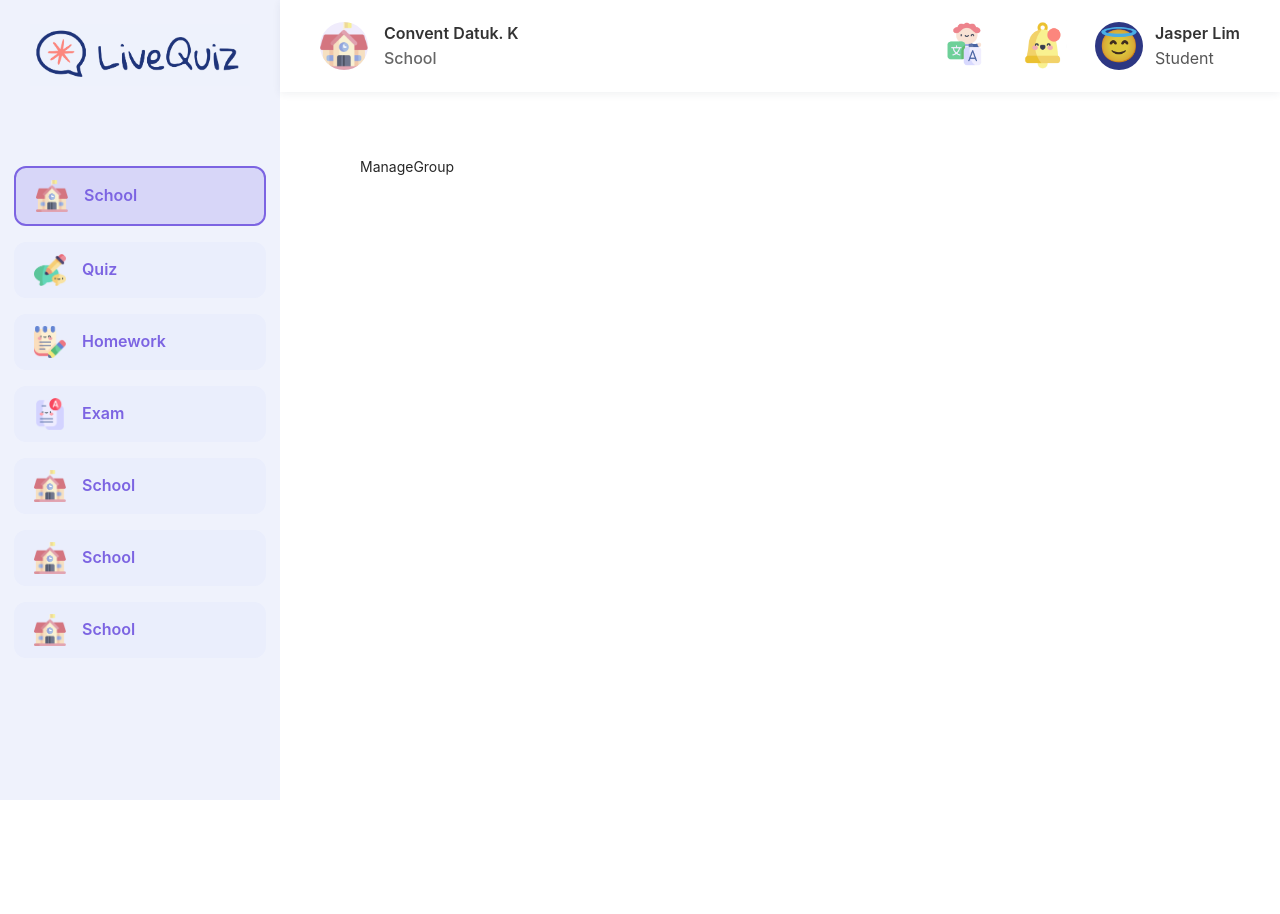
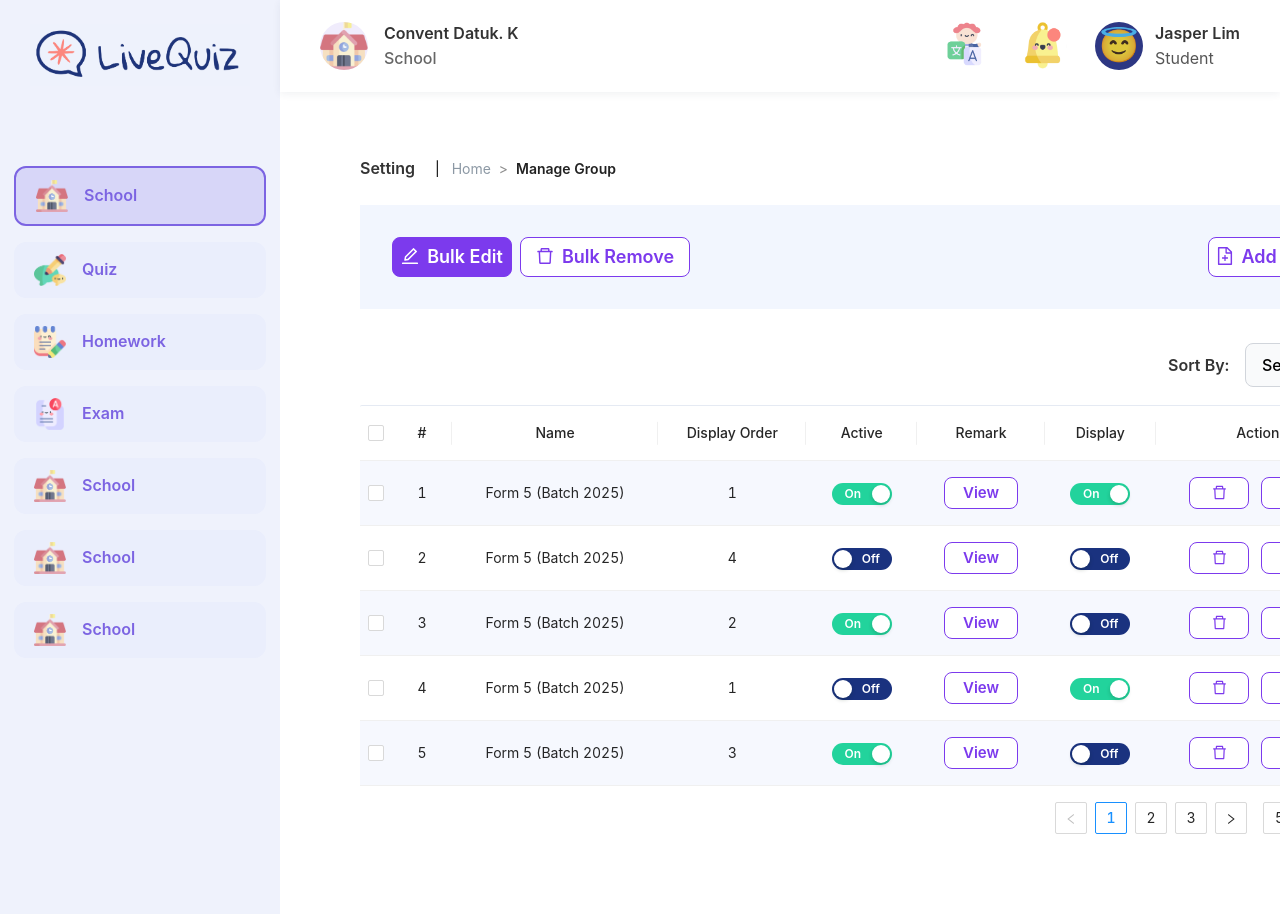
Before and after one commit to zainal-anhsin/ikeyquiz, a React (Create React App) app: page /setting/manage-group in a window 1280 px wide. Shown: the top 914 px of the page. Before the commit the page ends 800 px from the top, so only its background shows below. Built offline with nearby package versions, Linux system fonts and the light colour scheme.

Commit message:
done page setting/manage-group

```diff
--- a/src/questionset/page.tsx
+++ b/src/questionset/page.tsx
@@ -13,15 +13,15 @@ import { ButtonMediumWhitePurple, BtnSmWhite } from "../components/common/Button
 import { useNavigate } from "react-router-dom";
 import Table from "../components/common/Table/Table";
 import { DropdownGrey, DropdownOption } from "../components/common/Dropdown/Dropdown";
+import CustomSwitch from "../components/common/Switch/Switch";
 
 interface DataType {
   key: React.Key;
   name: string;
-  group: string;
-  subject: string;
-  question: number;
+  displayOrder: number;
+  active: boolean;
   remark: string;
-  createdBy: string;
+  display: boolean;
   action: string;
 }
 
@@ -51,40 +51,23 @@ const QuestionSet = () => {
       width: 60,
     },
     { title: "Name", dataIndex: "name" },
-    { title: "Group", dataIndex: "group" },
-    { title: "Subject", dataIndex: "subject" },
-    { title: "Question", dataIndex: "question" },
+    { title: "Display Order", dataIndex: "displayOrder" },
     {
-      title: (
-        <div style={{ textAlign: 'center' }}>
-          <div >Remark</div>
-          <div>(Public/Hidden)</div>
-        </div>
-      ),
-      dataIndex: "remark",
-      render: (value: string) => (
-        <div style={{ display: 'flex', justifyContent: 'center' }}>
-          <BtnSmWhite
-            onClick={() => navigate("")}
-          >
-            Edit
-          </BtnSmWhite>
-        </div>
-      )
+      title: "Active",
+      dataIndex: "active",
+      render: (value: boolean) => <CustomSwitch checked={value} />,
     },
     {
-      title: (
-        <div style={{ textAlign: 'center' }}>Created By</div>
+      title: "Remark",
+      dataIndex: "remark",
+      render: () => (
+        <BtnSmWhite style={{ minWidth: 60 }}>Edit</BtnSmWhite>
       ),
-      dataIndex: "createdBy",
-      render: (value: string) => (
-        <div style={{ textAlign: 'center' }}>
-          <div>{value}</div>
-          <MetaText style={{ fontSize: 12, marginTop: '2px' }}>
-            (May 29, 2025 4:29 PM)
-          </MetaText>
-        </div>
-      )
+    },
+    {
+      title: "Display",
+      dataIndex: "display",
+      render: (value: boolean) => <CustomSwitch checked={value} />,
     },
     {
       title: (
@@ -92,17 +75,8 @@ const QuestionSet = () => {
       ),
       dataIndex: "action",
       render: () => (
-        <div style={{ display: 'flex', gap: 8, justifyContent: 'center' }}>
-          <BtnSmWhite style={{width: 40 }}
-            onClick={() => navigate("/questionset/edit-question")}
-          >
-            Preview
-          </BtnSmWhite>
-          <BtnSmWhite style={{width: 40 }}
-            onClick={() => navigate("/questionset/preview-question")}
-          >
-            Edit
-          </BtnSmWhite>
+        <div style={{ display: 'flex', alignItems: 'center', justifyContent: 'center', gap: 12 }}>
+          <BtnSmWhite style={{ minWidth: 60 }}>Edit</BtnSmWhite>
         </div>
       ),
     },
@@ -110,12 +84,11 @@ const QuestionSet = () => {
 
   const tableData: DataType[] = Array.from({ length: 15 }).map((_, i) => ({
     key: `questionset-${i}`,
-    name: "2025 English Year 6 (Test 1)",
-    group: "Standard 1",
-    subject: "English",
-    question: 40,
-    remark: "N/A",
-    createdBy: "iKEY Support",
+    name: "Form 5 (Batch 2025)",
+    displayOrder: Math.floor(Math.random() * 5) + 1,
+    active: i % 2 === 0,
+    remark: "Edit",
+    display: i % 3 === 0,
     action: "edit",
   }));
 
--- a/src/setting/manageGroup/page.tsx
+++ b/src/setting/manageGroup/page.tsx
@@ -1,5 +1,219 @@
+import React, { useState } from "react";
+import { Space, Breadcrumb} from "antd";
+import type { TableColumnsType } from "antd";
+import {
+  EditOutlined,
+  FileAddOutlined,
+  DeleteOutlined,
+} from "@ant-design/icons";
+import { SectionTitle } from "../../components/common/Text/Text";
+import { ButtonMediumWhitePurple, BtnSmWhite } from "../../components/common/Button/Button";
+import { useNavigate } from "react-router-dom";
+import Table from "../../components/common/Table/Table";
+import { DropdownGrey, DropdownOption } from "../../components/common/Dropdown/Dropdown";
+import CustomSwitch from "../../components/common/Switch/Switch";
+
+interface DataType {
+  key: React.Key;
+  name: string;
+  displayOrder: number;
+  active: boolean;
+  remark: string;
+  action: string;
+  display: boolean;
+}
+
 const ManageGroup = () => {
-  return <div>ManageGroup</div>;
+  const [selectedRowKeys, setSelectedRowKeys] = useState<React.Key[]>([]);
+  const navigate = useNavigate();
+  const [switchStates, setSwitchStates] = useState(
+    Array.from({ length: 15 }).map((_, i) => ({
+      active: i % 2 === 0,
+      display: i % 3 === 0,
+    }))
+  );
+
+  const onSelectChange = (
+    newSelectedRowKeys: React.Key[],
+    selectedRows: DataType[]
+  ) => {
+    console.log("selectedRowKeys changed: ", newSelectedRowKeys);
+    console.log("selectedRows: ", selectedRows);
+    setSelectedRowKeys(newSelectedRowKeys);
+  };
+
+  const rowSelection = {
+    selectedRowKeys,
+    onChange: onSelectChange,
+  };
+
+  const columns: TableColumnsType<DataType> = [
+    {
+      title: "#",
+      dataIndex: "index",
+      render: (_: any, __: DataType, index: number) => index + 1,
+      width: 60,
+      align: 'center',
+    },
+    { title: "Name", dataIndex: "name", align: 'center' },
+    { title: "Display Order", dataIndex: "displayOrder", align: 'center' },
+    {
+      title: "Active",
+      dataIndex: "active",
+      align: 'center',
+      render: (_: boolean, record: DataType, index: number) => (
+        <CustomSwitch style={{width: 60}}
+          checked={switchStates[index].active}
+          onChange={checked => {
+            const newStates = [...switchStates];
+            newStates[index].active = checked;
+            setSwitchStates(newStates);
+          }}
+        />
+      ),
+    },
+    {
+      title: "Remark",
+      dataIndex: "remark",
+      align: 'center',
+      render: () => (
+        <div style={{ display: 'flex', justifyContent: 'center', alignItems: 'center', height: '100%' }}>
+          <BtnSmWhite style={{ minWidth: 60 }}>View</BtnSmWhite>
+        </div>
+      ),
+    },
+    {
+      title: "Display",
+      dataIndex: "display",
+      align: 'center',
+      render: (_: boolean, record: DataType, index: number) => (
+        <CustomSwitch style={{width: 60}}
+          checked={switchStates[index].display}
+          onChange={checked => {
+            const newStates = [...switchStates];
+            newStates[index].display = checked;
+            setSwitchStates(newStates);
+          }}
+        />
+      ),
+    },
+    {
+      title: (
+        <div style={{ textAlign: 'center' }}>Action</div>
+      ),
+      dataIndex: "action",
+      align: 'center',
+      render: () => (
+        <div style={{ display: 'flex', alignItems: 'center', justifyContent: 'center', gap: 12 }}>
+          <BtnSmWhite style={{ minWidth: 60 }}>
+            <DeleteOutlined onPointerEnterCapture={undefined} onPointerLeaveCapture={undefined} />
+          </BtnSmWhite>
+          <BtnSmWhite style={{ minWidth: 60 }}>Edit</BtnSmWhite>
+        </div>
+      ),
+    },
+  ];
+
+  const tableData: DataType[] = Array.from({ length: 15 }).map((_, i) => ({
+    key: `questionset-${i}`,
+    name: "Form 5 (Batch 2025)",
+    displayOrder: Math.floor(Math.random() * 5) + 1,
+    active: switchStates[i]?.active ?? false,
+    remark: "View",
+    display: switchStates[i]?.display ?? false,
+    action: "edit",
+  }));
+
+  return (
+    <div>
+      {/* Breadcrumb section */}
+      <div
+        style={{
+          display: "flex",
+          alignItems: "center",
+          gap: 12,
+          marginBottom: 24,
+        }}
+      >
+        <SectionTitle style={{ marginRight: 8 }}>Setting</SectionTitle>
+        <span style={{ fontWeight: 400, color: "black", fontSize: 14 }}>|</span>
+        <Breadcrumb separator=">">
+          <Breadcrumb.Item>
+            <a href="/dashboard" style={{ color: "#8c98a4" }}>
+              Home
+            </a>
+          </Breadcrumb.Item>
+          <Breadcrumb.Item>
+            <a href="/setting/manageGroup" style={{ color: "#222", fontWeight: 600 }}>
+              Manage Group
+            </a>
+          </Breadcrumb.Item>
+        </Breadcrumb>
+      </div>
+      {/* Buttons Section */}
+      <div style={{ background: "#f2f6fe", minHeight: "2vh", padding: 32 }}>
+        <div
+          style={{
+            display: "flex",
+            alignItems: "center",
+            gap: 20,
+            justifyContent: "space-between",
+          }}
+        >
+          {/* Left side: Remove, Profile, Switch */}
+          <Space>
+            <ButtonMediumWhitePurple
+              style={{ background: "#7c3aed", color: "white", width: 120 }}
+            >
+              <EditOutlined
+                onPointerEnterCapture={undefined}
+                onPointerLeaveCapture={undefined}
+              />
+              Bulk Edit
+            </ButtonMediumWhitePurple>
+            <ButtonMediumWhitePurple style={{ width: 170 }}>
+              <DeleteOutlined
+                onPointerEnterCapture={undefined}
+                onPointerLeaveCapture={undefined}
+              />
+              Bulk Remove
+            </ButtonMediumWhitePurple>
+          </Space>
+          {/* Right side: Cancel, Reset, Save */}
+          <Space>
+            <ButtonMediumWhitePurple style={{ width: 120 }}
+              onClick={() => navigate("")}
+            >
+              <FileAddOutlined
+                onPointerEnterCapture={undefined}
+                onPointerLeaveCapture={undefined}
+              />
+              Add New
+            </ButtonMediumWhitePurple>
+          </Space>
+        </div>
+      </div>
+
+      {/* Table Section */}
+      <div style={{ marginTop: 34 }}>
+        <div style={{ marginBottom: 18, display: 'flex', alignItems: 'center', gap: 16, justifyContent: 'flex-end' }}>
+          <div style={{ display: 'flex', alignItems: 'center', gap: 8 }}>
+            <SectionTitle style={{ marginRight: 8 }}>Sort By:</SectionTitle>
+            <DropdownGrey placeholder="Select" size="large" style={{ width: 115 }} onChange={value => console.log('sort', value)}>
+              <DropdownOption value="name-asc">A - Z</DropdownOption>
+              <DropdownOption value="name-desc">Z - A</DropdownOption>
+            </DropdownGrey>
+          </div>
+        </div>
+        <Table<DataType>
+          rowSelection={rowSelection}
+          columns={columns}
+          dataSource={tableData}
+          rowKey="key"
+        />
+      </div>
+    </div>
+  );
 };
 
 export default ManageGroup;
--- a/src/student/page.tsx
+++ b/src/student/page.tsx
@@ -8,7 +8,7 @@ import {
   FileAddOutlined,
 } from "@ant-design/icons";
 import { SectionTitle } from "../components/common/Text/Text";
-import { ButtonMediumWhitePurple } from "../components/common/Button/Button";
+import { ButtonMediumWhitePurple, BtnSmWhite } from "../components/common/Button/Button";
 import Checkbox from "../components/common/Checkbox/Checkbox";
 import { useNavigate } from "react-router-dom";
 import Table from "../components/common/Table/Table";
@@ -116,11 +116,11 @@ const Student = () => {
       title: "Action",
       dataIndex: "action",
       render: () => (
-        <ButtonMediumWhitePurple
+        <BtnSmWhite
           onClick={() => navigate("/student/edit-student")}
         >
           Edit
-        </ButtonMediumWhitePurple>
+        </BtnSmWhite>
       ),
     },
   ];
```
